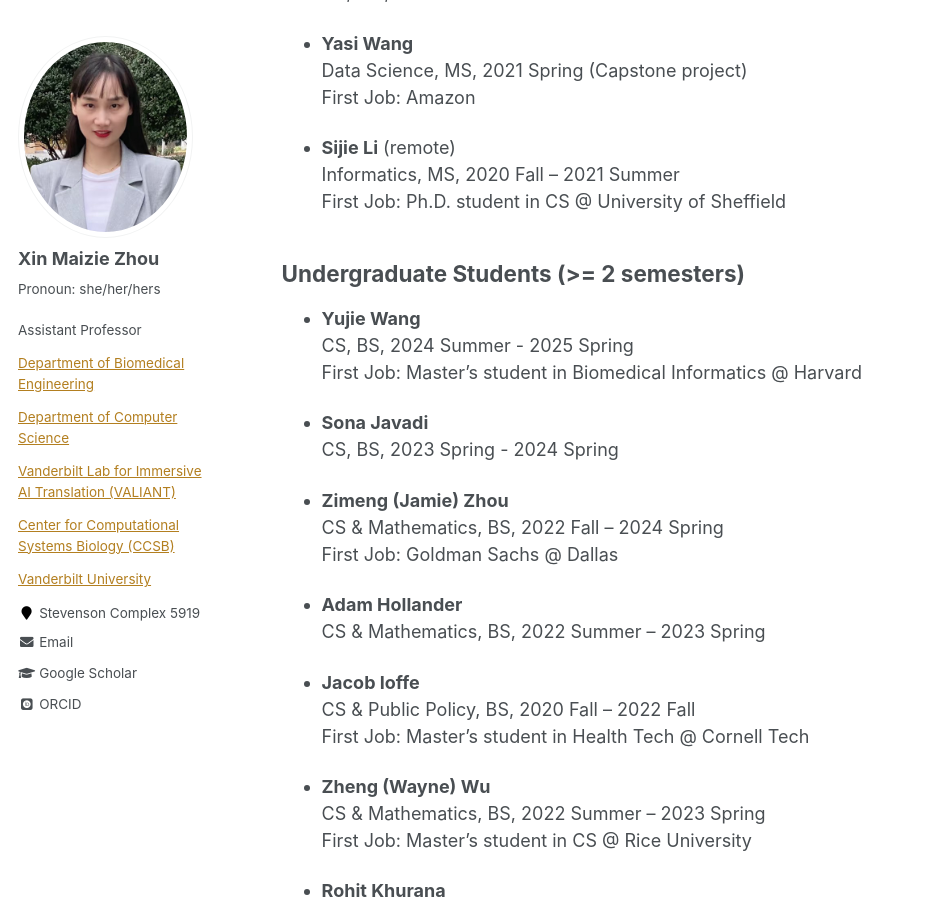
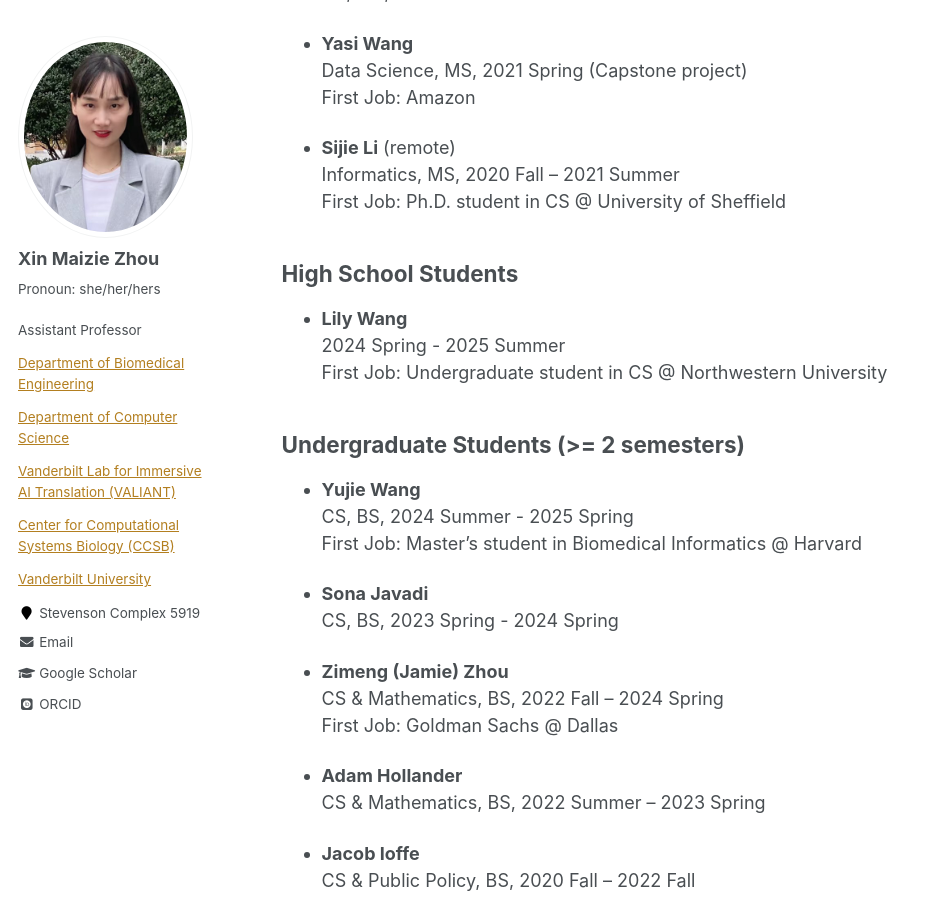
Before and after one commit to maiziezhoulab/Maiziezhoulab.github.io, a Jekyll site: the page built from _pages/LabMembers.md, in a window 1280 px wide and 900 px high, scrolled down 3665 px. Shown: the whole window, without its empty margins (0-932 px from the left). Built offline with Jekyll 4.4.1, drawn with Linux system fonts in a browser that asks for light colours; some web fonts are replaced.

Commit message:
Update LabMembers.md

```diff
--- a/_pages/LabMembers.md
+++ b/_pages/LabMembers.md
@@ -295,6 +295,11 @@ author_profile: true
   Informatics, MS, 2020 Fall – 2021 Summer
   First Job: Ph.D. student in CS @ University of Sheffield
 
+## High School Students
+- **Lily Wang**
+  2024 Spring - 2025 Summer
+  First Job: Undergraduate student in CS @ Northwestern University
+
 ## Undergraduate Students (>= 2 semesters)
 - **Yujie Wang**
   CS, BS, 2024 Summer - 2025 Spring
```
